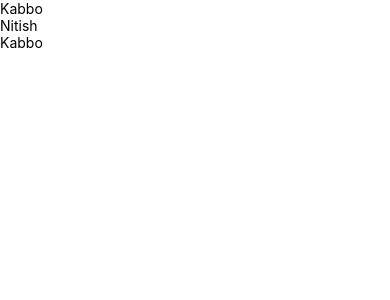
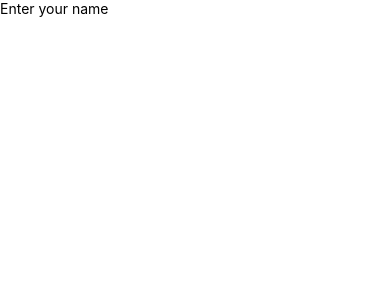
Before and after one commit to AlAminKabbo/React_Native, a React Native app in the folder Test_Project/: screen / in a window 390 px wide. Shown: the top 300 px of the page. Built offline with nearby package versions, Linux system fonts and the light colour scheme.

Commit message:
Update App.js

```diff
--- a/Test_Project/App.js
+++ b/Test_Project/App.js
@@ -1,22 +1,16 @@
-/* eslint-disable prettier/prettier */
-import React from 'react';
+// /* eslint-disable prettier/prettier */
+import React, {useState} from 'react';
 
-import {View, Text,FlatList} from 'react-native';
+import {View, TextInput} from 'react-native';
 
 function App() {
-  const student = [
-    {roll: '1', name:'Kabbo'},
-    {roll: '5', name:'Nitish'},
-    {roll: '23', name:'Kabbo'},
-  ];
+  const [Itext, setItext] = useState('');
+  console.log(Itext);
   return (
     <View>
-      <FlatList
-        data={student}
-        renderItem={({item})=>{
-          return <Text >{item.name}</Text>;
-        }}
-        keyExtractor={(item)=>item.roll}
+      <TextInput
+        placeholder="Enter your name"
+        onChangeText={text => setItext(text)}
       />
     </View>
   );
```
